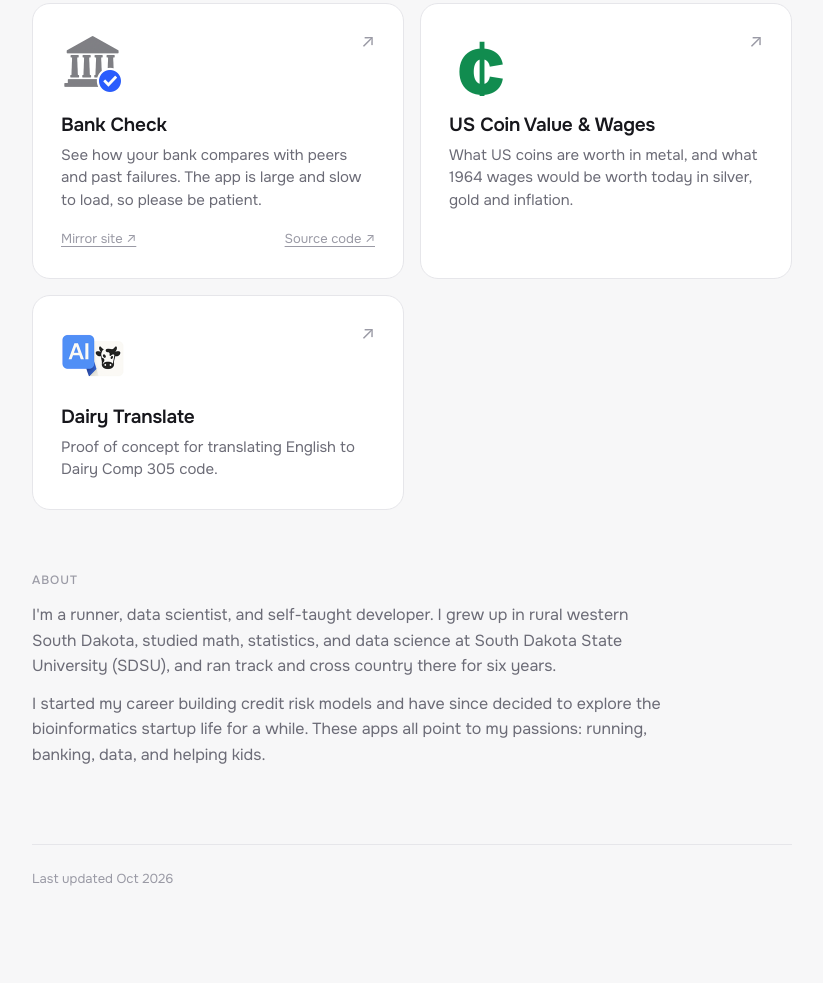
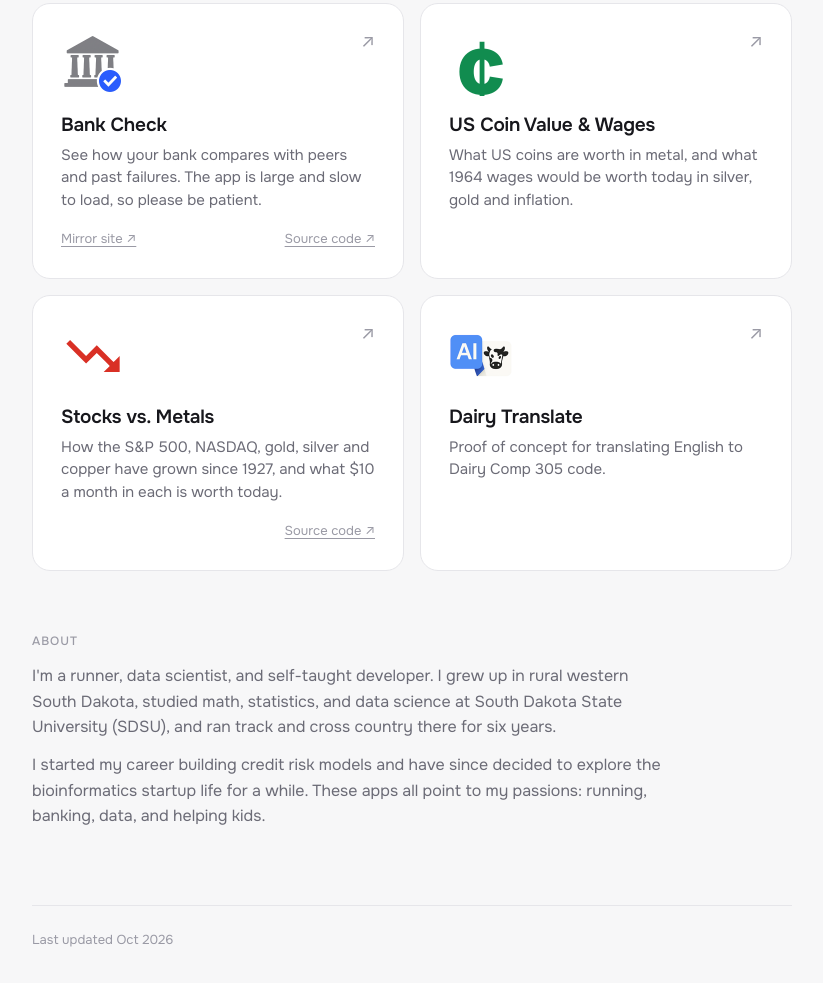
Before and after one commit to dan-burk/dan-burk.github.io, a plain HTML site: page index.html in a window 1280 px wide. Shown: the part 656-1639 px from the top of the page, without its empty margins (228-1051 px from the left). Before the commit the page ends 1585 px from the top, so only its background shows below. Drawn offline with Linux system fonts and the light colour scheme.

Commit message:
Add investing section

```diff
--- a/index.html
+++ b/index.html
@@ -4,7 +4,7 @@
 <meta charset="utf-8">
 <meta name="viewport" content="width=device-width, initial-scale=1">
 <title>Daniel Burkhalter</title>
-<meta name="description" content="Daniel Burkhalter is a runner, data scientist, and self-taught developer from South Dakota. Hobby projects include SD XC cross country rankings, Math Scribe, Bank Check, and Dairy Translate.">
+<meta name="description" content="Daniel Burkhalter is a runner, data scientist, and self-taught developer from South Dakota. Hobby projects include SD XC cross country rankings, Math Scribe, Bank Check, Stocks vs. Metals, and Dairy Translate.">
 <link rel="canonical" href="https://danielburkhalter.dev/">
 <meta property="og:type" content="profile">
 <meta property="og:title" content="Daniel Burkhalter">
@@ -192,6 +192,16 @@ footer{padding-top:24px;border-top:1px solid var(--line);font-size:13px;color:va
       <li>
         <div class="tile">
           <div class="tile-top">
+            <img class="logo" src="images/logos/investing.svg" alt="Stocks vs. Metals logo" width="64" height="64">
+            <span class="arrow" aria-hidden="true">↗</span>
+          </div>
+          <div><h3><a href="/investing/" target="_blank" rel="noopener">Stocks vs. Metals</a></h3><p>How the S&amp;P 500, NASDAQ, gold, silver and copper have grown since 1927, and what $10 a month in each is worth today.</p></div>
+          <div class="extras"><a href="https://github.com/dan-burk/investing" target="_blank" rel="noopener">Source code ↗</a></div>
+        </div>
+      </li>
+      <li>
+        <div class="tile">
+          <div class="tile-top">
             <img class="logo" src="images/logos/dairy-translate.png" alt="Dairy Translate logo" width="64" height="64">
             <span class="arrow" aria-hidden="true">↗</span>
           </div>
--- a/sitemap.xml
+++ b/sitemap.xml
@@ -5,4 +5,5 @@
   <url><loc>https://danielburkhalter.dev/bank-check/</loc><lastmod>2026-10-03</lastmod></url>
   <url><loc>https://danielburkhalter.dev/coin-value/</loc><lastmod>2026-10-04</lastmod></url>
   <url><loc>https://danielburkhalter.dev/coin-value/wages/</loc><lastmod>2026-10-05</lastmod></url>
+  <url><loc>https://danielburkhalter.dev/investing/</loc><lastmod>2026-10-10</lastmod></url>
 </urlset>
```
Also changed, not shown: images/logos/investing.svg (added), llms.txt.
